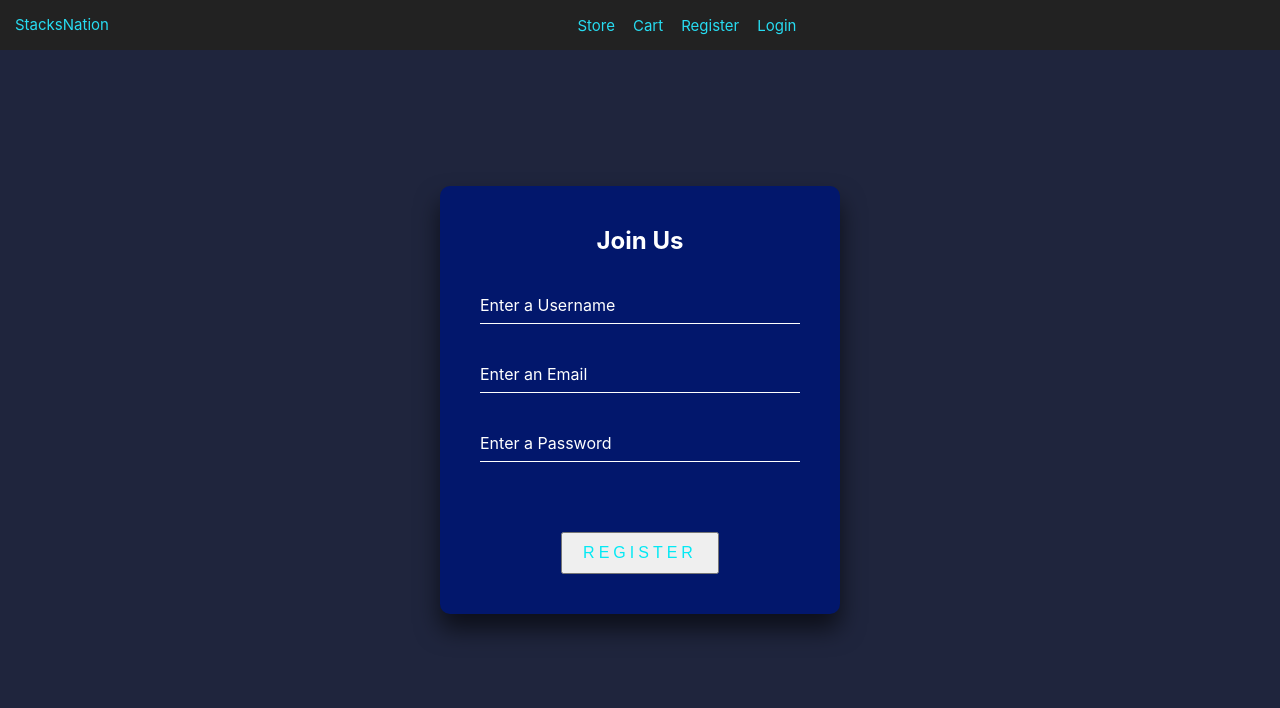
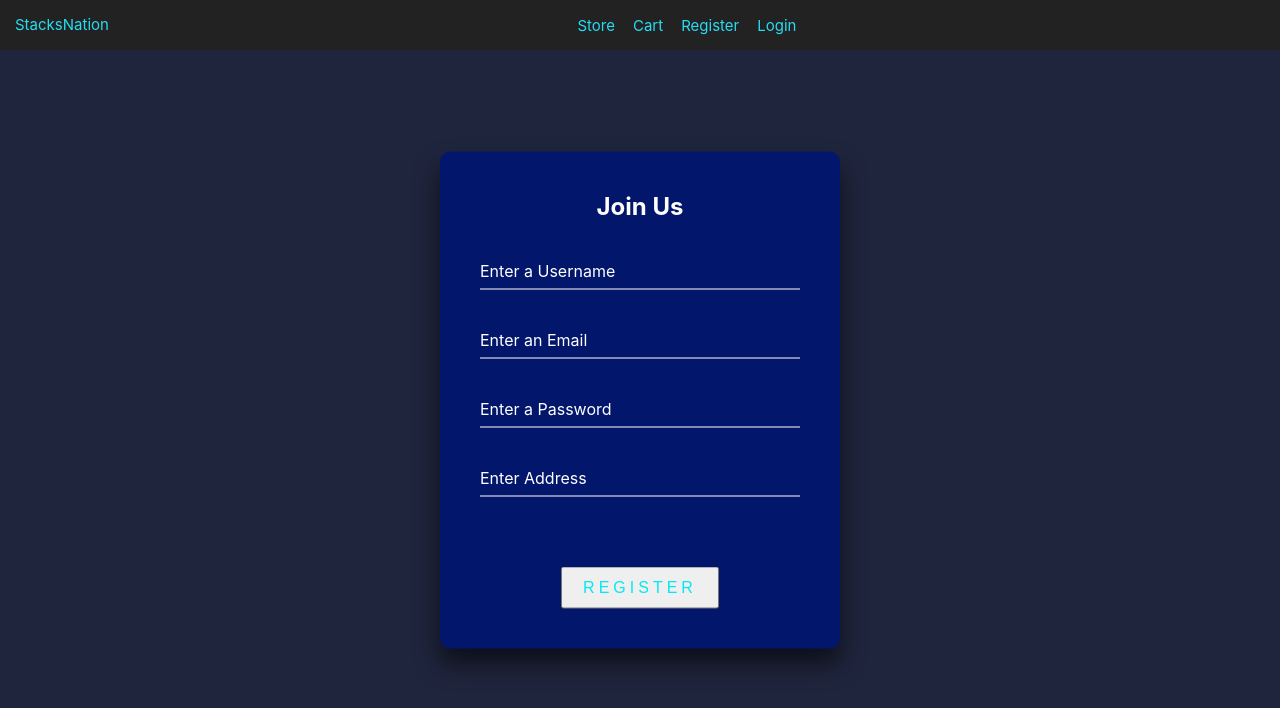
Before and after one commit to midlynj/newUser, a React (Create React App) app: page /register in a window 1280 px wide. Shown: the top 708 px of the page. Built offline with nearby package versions, Linux system fonts and the light colour scheme.

Commit message:
error component updated

```diff
--- a/src/component/Register.js
+++ b/src/component/Register.js
@@ -9,6 +9,8 @@ const Register = () => {
     const [username, setUserName]  = useState("");
     const [email, setEmail]  = useState("");
     const [password, setPassword] = useState("")
+    const [address, setAddress] = useState("")
+
 
     function newUser(event) {
         event.preventDefault()
@@ -17,7 +19,8 @@ const Register = () => {
         const user  = {
             username,
             email,
-            password
+            password,
+            address
         }
         // const url = "http://localhost:8081/api/users"
         const url = "http://localhost:8000/users"
@@ -59,6 +62,11 @@ const Register = () => {
                     <label>Enter a Password</label>
                </div>
 
+                    <div className="user-box">
+                        <input type="text" className="password"  required  minLength="5" onChange={(event) => setAddress(event.target.value)}/>
+                        <label>Enter Address</label>
+                    </div>
+
                <button id="submit" className="login-button" role="link"> Register</button>
 
             </form>
```
